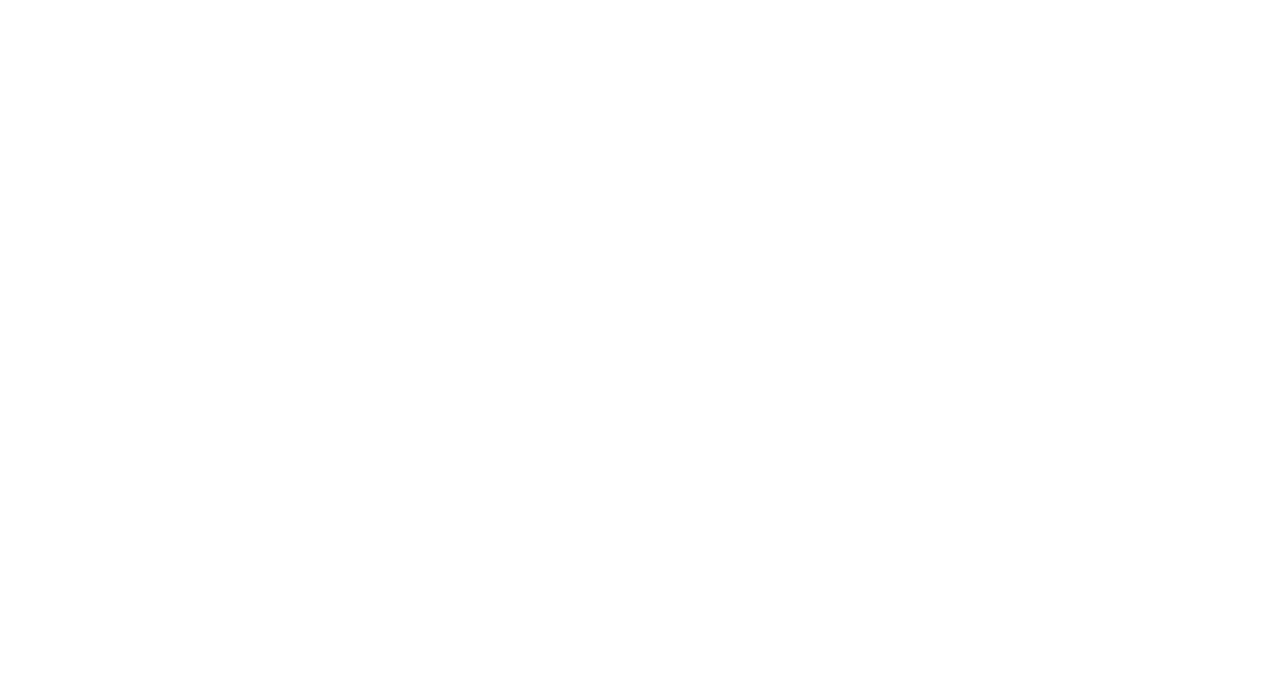
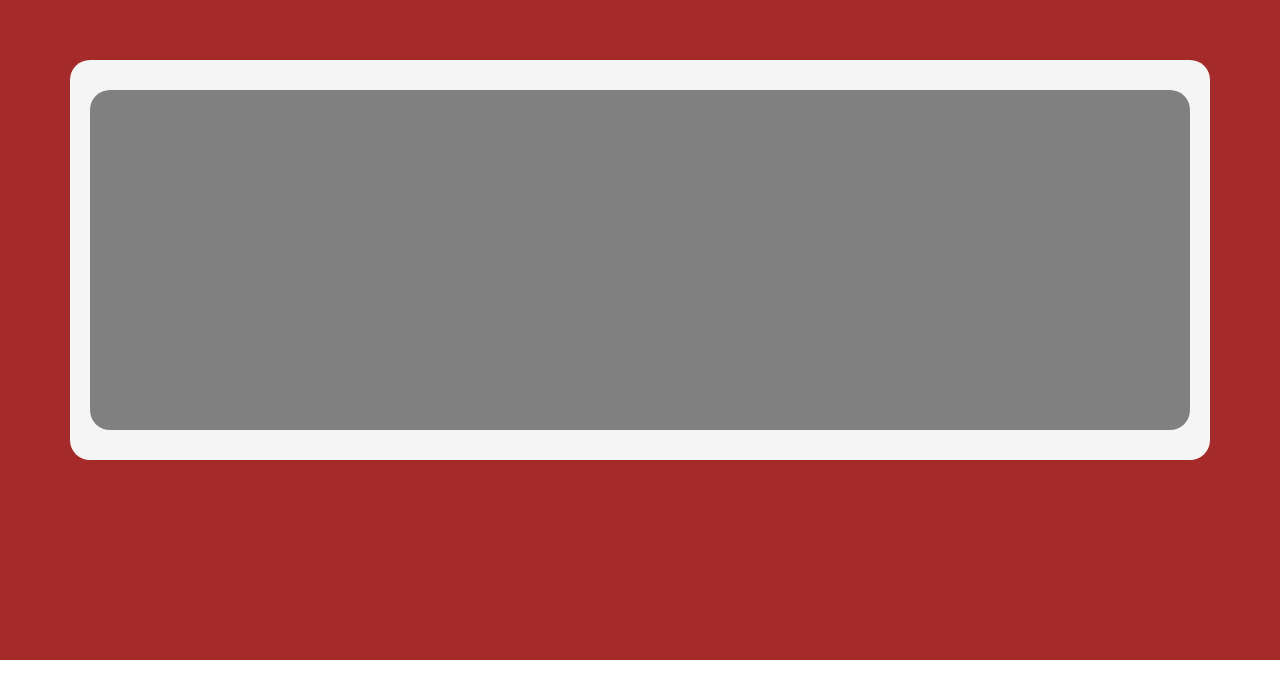
Before and after one commit to giamaf/vite-yu-gi-oh, a Vue app: page / in a window 1280 px wide. Shown: the part 140-824 px from the top of the page. Before the commit the page ends 800 px from the top, so only its background shows below. Built offline with nearby package versions, Linux system fonts and the light colour scheme; the HTML template or start-up script is replaced by a standard one.

Commit message:
added cards-box + items-section components

```diff
--- a/src/App.vue
+++ b/src/App.vue
@@ -1,13 +1,17 @@
 <script>
+import AppCardsBox from './components/AppCardsBox.vue';
 export default {
   // Logica Javascript
   name: 'Pokévuex',
+
+  components: { AppCardsBox }
 };
 </script>
 
 <template>
   <!-- Template -->
-</template>
+  <AppCardsBox />
+ </template>
 
 <style lang="scss" scoped>
 /* Style */
--- /dev/null
+++ b/src/components/AppCardsBox.vue
@@ -0,0 +1,46 @@
+<script>
+import AppItemsSection from './AppItemsSection.vue';
+export default {
+    // Logica Javascript
+    name: 'AppCardsBox',
+
+    components: {
+        AppItemsSection
+    }
+};
+</script>
+
+<template>
+    <!-- Template -->
+    <main class="">
+        <div class="cards-box container">
+
+            <AppItemsSection />
+
+        </div>
+    </main>
+</template>
+
+<style lang="scss" scoped>
+/* Style */
+
+main {
+    display: flex;
+    justify-content: center;
+    align-items: center;
+    background-color: brown;
+    height: 100vh;
+
+    .cards-box {
+        display: flex;
+        justify-content: center;
+        align-items: center;
+        background-color: whitesmoke;
+        width: 100%;
+        height: 400px;
+        border-radius: 20px;
+        padding: 30px 20px;
+
+    }
+}
+</style>
--- /dev/null
+++ b/src/components/AppItemsSection.vue
@@ -0,0 +1,28 @@
+<script>
+export default {
+    // Logica Javascript
+    name: 'AppItemsSection',
+};
+</script>
+
+<template>
+    <!-- Template -->
+    <section class="items-box">
+        <div class="row">
+            <div class="col">
+
+            </div>
+        </div>
+    </section>
+</template>
+
+<style lang="scss" scoped>
+/* Style */
+.items-box {
+    background-color: grey;
+    border-radius: 20px;
+    width: 100%;
+    height: 100%;
+
+}
+</style>
```
